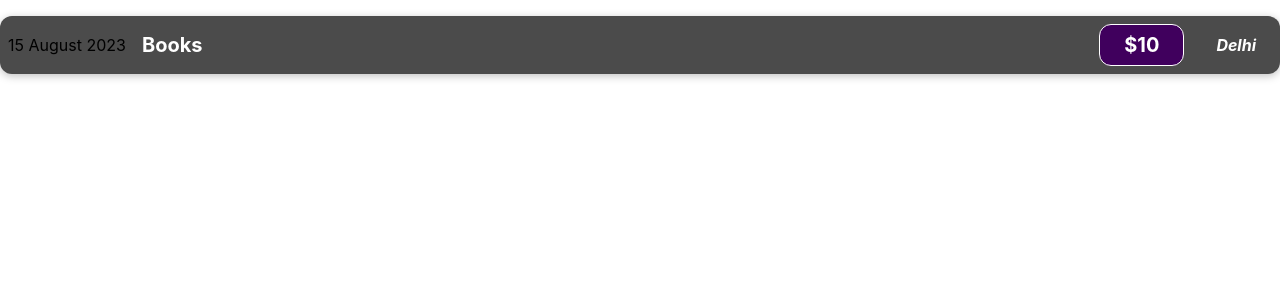
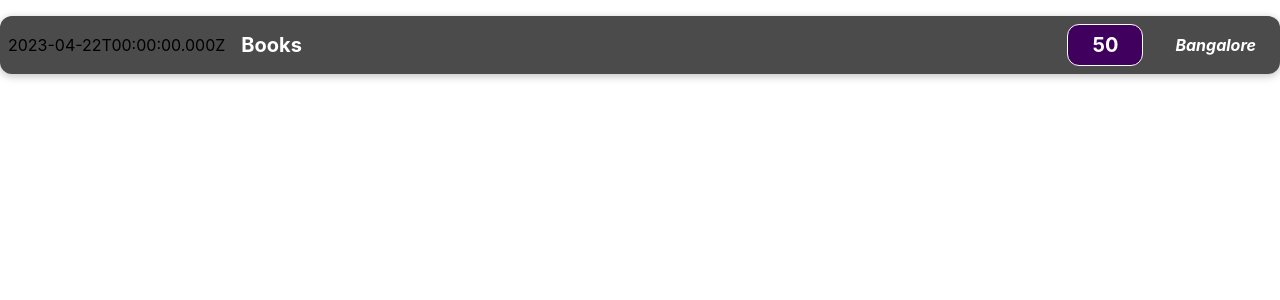
Before and after one commit to sukku-akky/ReactExpensesApp, a React (Create React App) app: page / in a window 1280 px wide. Shown: the top 300 px of the page. Built offline with nearby package versions, Linux system fonts and the light colour scheme.

Commit message:
javascript inside jsx

```diff
--- a/src/components/ExpenseItem.js
+++ b/src/components/ExpenseItem.js
@@ -2,15 +2,20 @@ import React from "react";
 import "./ExpenseItem.css";
 
 const ExpenseItem=()=>{
+
+    const expenseDate=new Date(2023 ,3,22).toISOString();
+    const expenseTitle="Books";
+    const expensePrice=50;
+    const expenseLocation="Bangalore";
     return (
         <div className="expense-item">
-            <div>15 August 2023</div>
+            <div>{expenseDate}</div>
             <div className="expense-item__description">
-                <h2>Books</h2>
+                <h2>{expenseTitle}</h2>
             </div>
-            <div className="expense-item__price">$10</div>
+            <div className="expense-item__price">{expensePrice}</div>
             <div className="expense-item__location">
-                <h2>Delhi</h2>
+                <h2>{expenseLocation}</h2>
             </div>
 
         </div>
```
